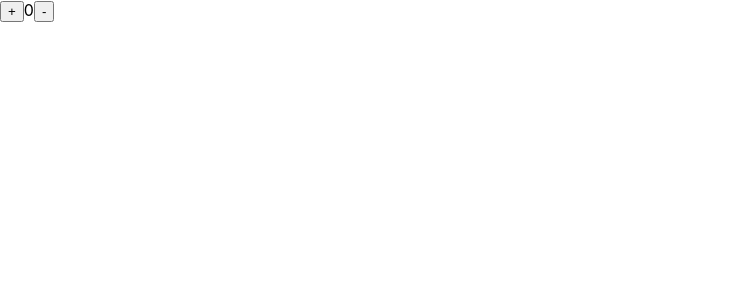
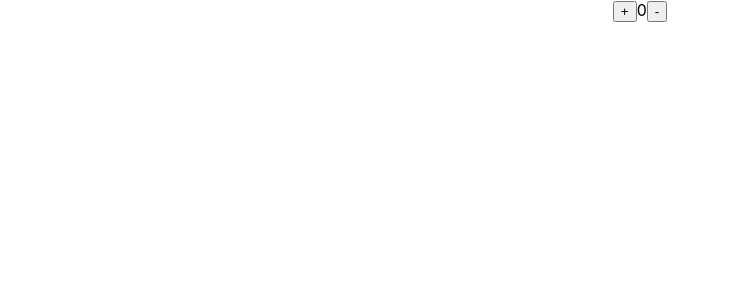
Before and after one commit to prabin04/redux, a React (Create React App) app: page / in a window 1280 px wide. Shown: the top 300 px of the page, without its empty margins (0-730 px from the left). Built offline with nearby package versions, Linux system fonts and the light colour scheme.

Commit message:
Update App.js

```diff
--- a/src/App.js
+++ b/src/App.js
@@ -14,11 +14,11 @@
   }
 
   return (
-    <>
+    <div class="App">
       <button onClick={increment}>+</button>
         <span>{count}</span>
       <button onClick={decrement}>-</button>
-    </>
+    </div>
   );
 }
 
```
